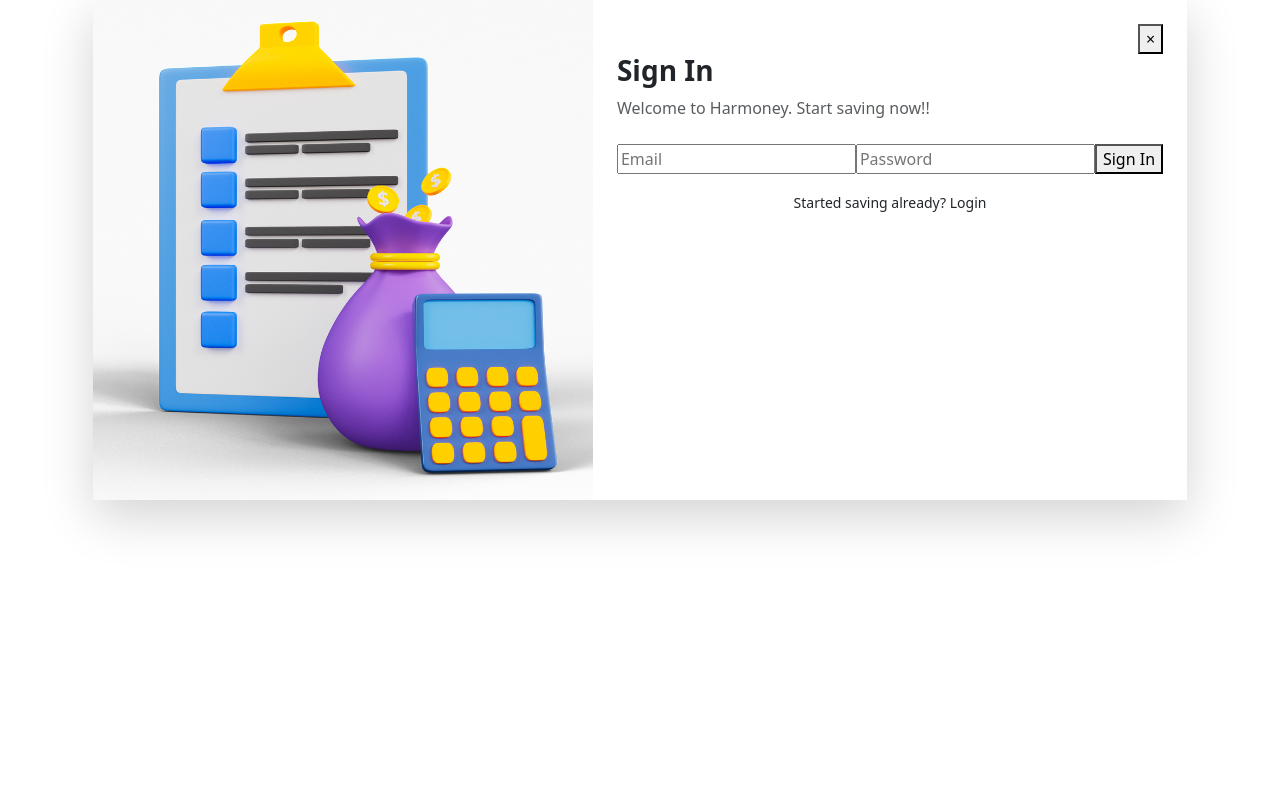
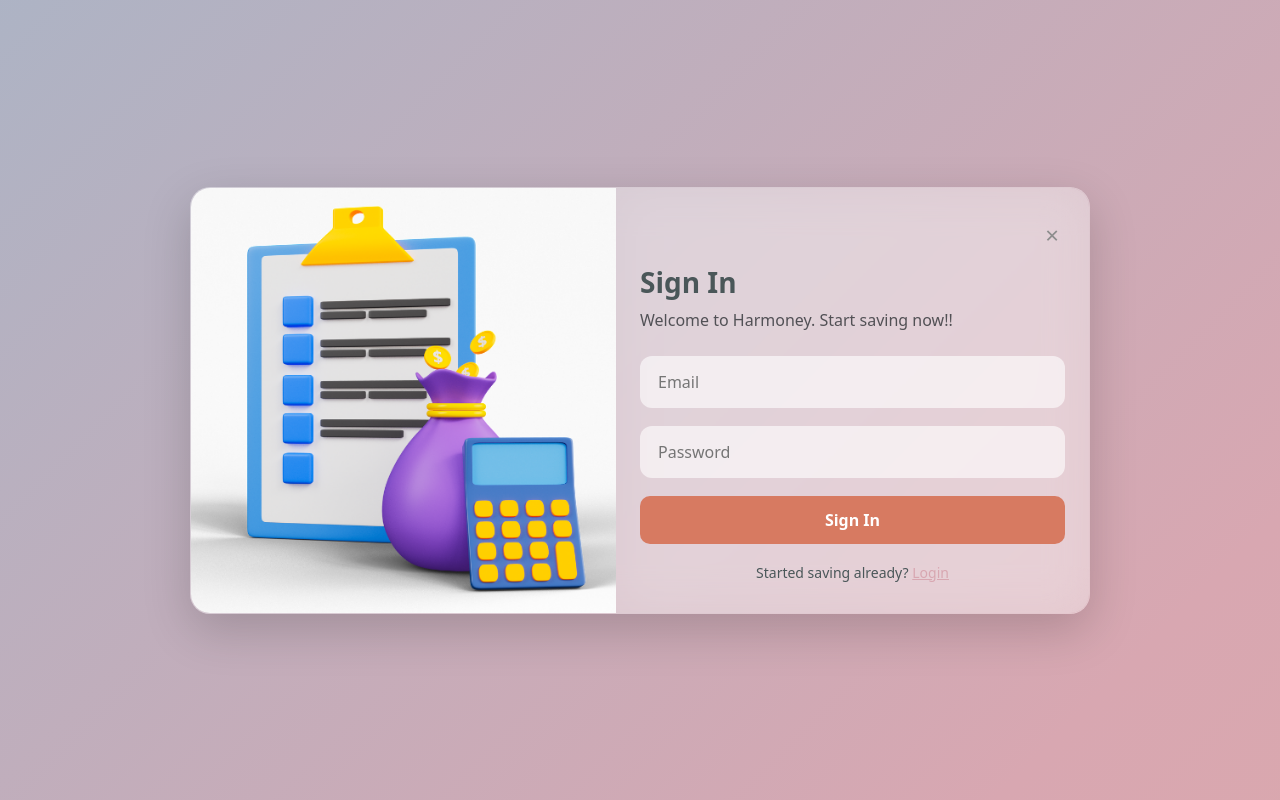
Before and after one commit to likhitha58/Harmoney, a React (Vite) app in the folder client/: page / in a window 1280 px wide. Built offline with nearby package versions, Linux system fonts and the light colour scheme; a web font is replaced by a local one.

Commit message:
Update welcomePage.css

```diff
--- a/client/src/styles/welcomePage.css
+++ b/client/src/styles/welcomePage.css
@@ -1,25 +1,157 @@
-.welcome-page {
-  display: flex;
-  height: 100vh;
-  overflow: hidden;
+:root {
+  --primary: #A3B18A;      /* Laurel Green */
+  --secondary: #F5F5F5;    /* Ivory Mist */
+  --accent: #D8A7B1;       /* Dusty Rose */
+  --support: #8D8D8D;      /* Ash Taupe */
+  --depth: #4A5759;        /* Smoky Teal */
+  --highlight: #D77A61;    /* Burnt Sienna */
 }
 
-.welcome-left {
-  width: 50%;
-  background-color: #000;
-  display: flex;
-  align-items: center;
-  justify-content: center;
+* {
+  box-sizing: border-box;
 }
 
-.full-height-img {
+body, html {
+  margin: 0;
+  padding: 0;
+  font-family: 'Nunito', sans-serif;
+  min-height: 100vh;
+  background: linear-gradient(135deg, #A3B18A, #96bacf, #D8A7B1, #d77b61a3);
+  background-size: 400% 400%;
+  animation: gradientShift 9s ease infinite;
+}
+
+@keyframes gradientShift {
+  0% { background-position: 0% 50%; }
+  50% { background-position: 100% 50%; }
+  100% { background-position: 0% 50%; }
+}
+
+.glass-container {
+  min-height: 100vh;
+  display: flex;
+  justify-content: center;
+  align-items: center;
+  padding: 24px;
+}
+
+.glass-card {
+  display: flex;
+  flex-direction: row;
+  max-width: 900px;
+  width: 100%;
+  border-radius: 20px;
+  overflow: hidden;
+  background: rgba(255, 255, 255, 0.15);
+  backdrop-filter: blur(20px);
+  -webkit-backdrop-filter: blur(20px);
+  border: 1px solid rgba(255, 255, 255, 0.25);
+  box-shadow: 0 12px 40px rgba(0, 0, 0, 0.15);
+}
+
+.glass-image {
+  flex: 1;
+  min-height: 100%;
+}
+
+.glass-image img {
+  width: 100%;
   height: 100%;
-  width: 100%;
   object-fit: cover;
 }
 
-.welcome-right {
-  width: 50%;
-  background-color: #fff;
-  overflow-y: auto;
+.glass-form {
+  flex: 1;
+  padding: 48px 40px;
+  background: rgba(255, 255, 255, 0.25);
+  backdrop-filter: blur(24px);
+  -webkit-backdrop-filter: blur(24px);
+  display: flex;
+  flex-direction: column;
+  justify-content: center;
+  color: var(--depth);
 }
+
+.close-btn {
+  background: none;
+  border: none;
+  font-size: 24px;
+  color: var(--support);
+  cursor: pointer;
+  margin-bottom: 12px;
+}
+
+.form-input {
+  width: 100%;
+  padding: 14px 18px;
+  margin-bottom: 18px;
+  border: none;
+  border-radius: 12px;
+  background: rgba(255, 255, 255, 0.6);
+  font-size: 16px;
+  color: var(--depth);
+  transition: background 0.3s ease;
+}
+
+.form-input:focus {
+  outline: none;
+  background: rgba(255, 255, 255, 0.85);
+}
+
+.submit-btn {
+  width: 100%;
+  padding: 12px;
+  background-color: var(--highlight);
+  border: none;
+  border-radius: 10px;
+  color: white;
+  font-weight: bold;
+  font-size: 16px;
+  cursor: pointer;
+  transition: background-color 0.3s ease;
+}
+
+.submit-btn:hover {
+  background-color: #c65e4d;
+}
+
+.link-text {
+  color: var(--accent);
+  font-weight: 500;
+  cursor: pointer;
+  text-decoration: underline;
+}
+
+.link-text:hover {
+  color: var(--highlight);
+}
+
+.terms {
+  font-size: 12px;
+  color: var(--support);
+  margin-top: 24px;
+}
+
+.terms a {
+  color: var(--accent);
+  text-decoration: none;
+}
+
+.terms a:hover {
+  text-decoration: underline;
+}
+
+/* Responsive adjustments */
+@media (max-width: 768px) {
+  .glass-card {
+    flex-direction: column;
+  }
+
+  .glass-image {
+    display: none;
+  }
+
+  .glass-form {
+    padding: 36px 24px;
+  }
+}
```
